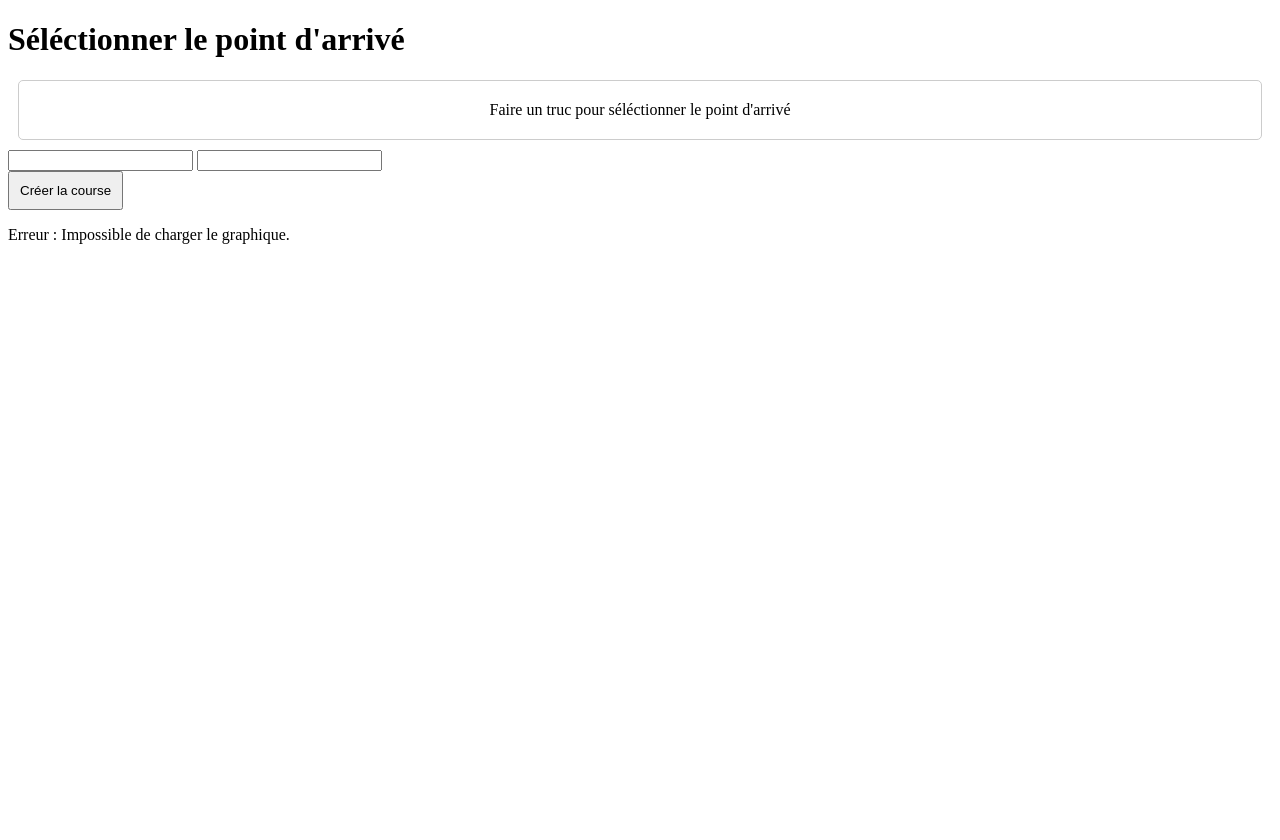
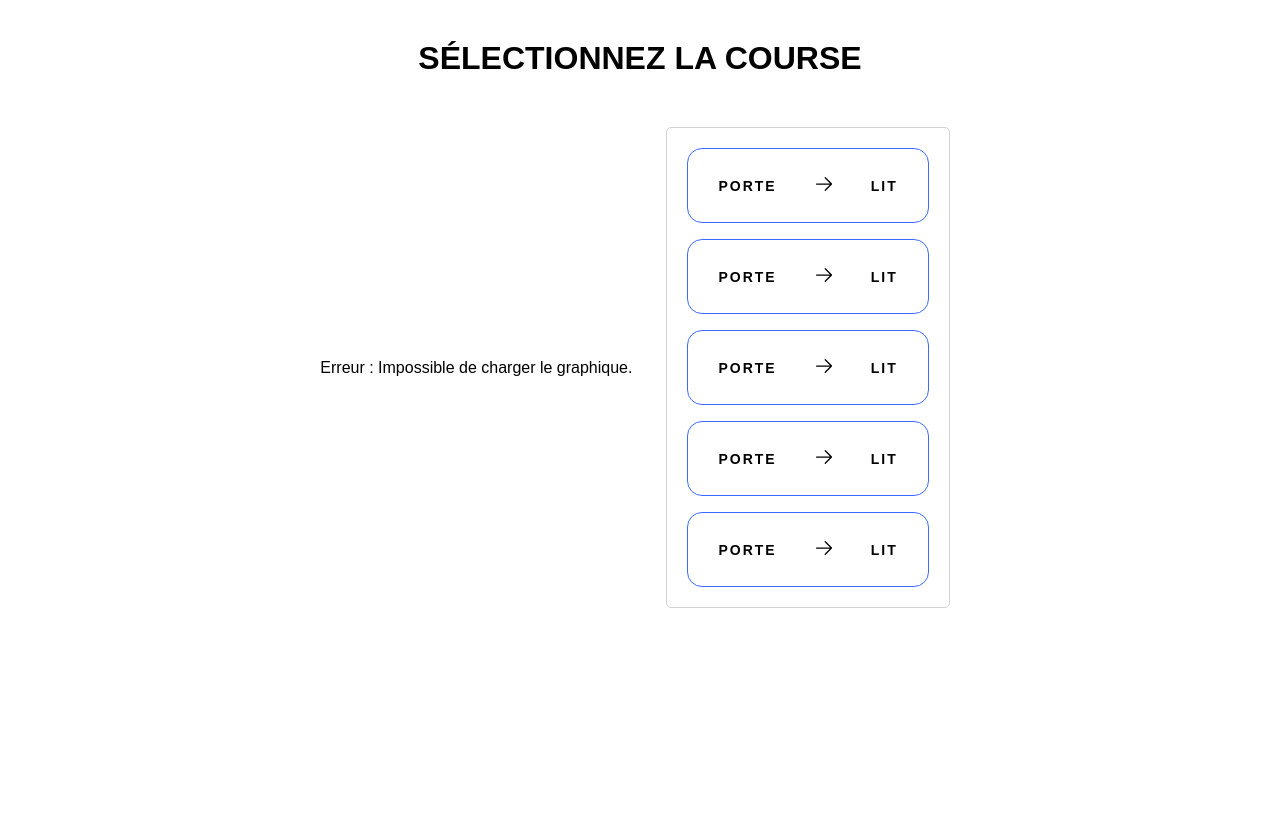
Before and after one commit to Tezay/stoc-kart, a Flask app: template app/templates/create_course.html in a window 1280 px wide. Before the commit the page ends 244 px from the top, so only its background shows below. Run offline with Flask 3, Linux system fonts and the light colour scheme; the template is opened without the code that fills it, so the values that code supplies are empty; some libraries are stand-ins or nearby versions.

Commit message:
Add create course page styling and SVG button icons

```diff
--- /dev/null
+++ b/app/static/css/create_course.css
@@ -0,0 +1,41 @@
+h1  {
+    display: flex;
+    justify-content: center;
+    align-items: center;
+    flex-direction: column;
+    margin: 40px;
+    text-transform: uppercase;
+}
+
+main {
+    display: flex;
+    flex-direction: row;
+    justify-content: center;
+    align-items: center;
+    gap: 1.5rem;
+}
+
+ul {
+    list-style: none;
+    display: flex;
+    flex-direction: column;
+    justify-content: center;
+    align-items: center;
+    gap: 1rem;
+    padding: 20px;
+    margin: 10px;
+
+    border: 1px solid lightgray;
+    border-radius: 5px;
+}
+
+button {
+    display: flex;
+    justify-content: center;
+    align-items: center;
+    gap: 2rem;
+}
+
+img {
+    width: 30px;
+}
--- a/app/templates/create_course.html
+++ b/app/templates/create_course.html
@@ -5,27 +5,55 @@
     <meta name="viewport" content="width=device-width, initial-scale=1.0">
     <title>Viewer</title>
     <script src="https://cdn.plot.ly/plotly-latest.min.js"></script>
-    <link rel="stylesheet" href="{{ url_for('static', filename='css/viewer_style.css') }}">
+    <link rel="stylesheet" href="{{ url_for('static', filename='css/style.css') }}">
+    <link rel="stylesheet" href="{{ url_for('static', filename='css/create_course.css') }}">
+    <link rel="stylesheet" href="{{ url_for('static', filename='css/button.css') }}">
 </head>
 <body>
-    <h1>Séléctionner le point d'arrivé</h1>
-    <h2>{{ map_name }}</h2>
+<header>
+    <h1>Sélectionnez la course</h1>
+</header>
 
-    <div class="controls">
-        <span> Faire un truc pour séléctionner le point d'arrivé </span>
-    </div>
 
-    <form>
+<main>
+    {% if plot_html %}
+        <div id="plot-container">{{ plot_html|safe }}</div>
+    {% else %}
+        <p>Erreur : Impossible de charger le graphique.</p>
+    {% endif %}
+
+    <ul>
+        <li>
+            <!-- TODO - DISPLAY A ROUTE FOR EACH START/END POINT -->
+            <button class="effect"><span>porte</span><span><img
+                    src="../static/assets/right-arrow.svg"/></span><span>lit</span></button>
+        </li>
+        <li>
+            <button class="effect"><span>porte</span><span><img
+                    src="../static/assets/right-arrow.svg"/></span><span>lit</span></button>
+        </li>
+        <li>
+            <button class="effect"><span>porte</span><span><img
+                    src="../static/assets/right-arrow.svg"/></span><span>lit</span></button>
+        </li>
+        <li>
+            <button class="effect"><span>porte</span><span><img
+                    src="../static/assets/right-arrow.svg"/></span><span>lit</span></button>
+        </li>
+        <li>
+            <button class="effect"><span>porte</span><span><img
+                    src="../static/assets/right-arrow.svg"/></span><span>lit</span></button>
+        </li>
+    </ul>
+
+    <!--
+    <form class="controls">
         <input name="start_point" value="{{ start_point }}">
         <input name="end_point" value="{{ end_point }}">
         <button type="submit">Créer la course</button>
     </form>
-
-    {% if plot_html %}
-        <div id="plotContainer">{{ plot_html|safe }}</div>
-    {% else %}
-        <p>Erreur : Impossible de charger le graphique.</p>
-    {% endif %}
+    -->
+</main>
 
 </body>
 </html>
--- a/app/templates/select_map.html
+++ b/app/templates/select_map.html
@@ -9,7 +9,7 @@
 </head>
 <body>
     <div id="container">
-        <h2>Selectionner la map</h2>
+        <h2>Sélectionnez la map</h2>
         <ul>
             {% for map_name in maps %}
             <a href="{{ url_for('main.create_course', map_name=map_name) }}">
```
Also changed, not shown: app/static/assets/right-arrow.svg (added), 1 other file.
